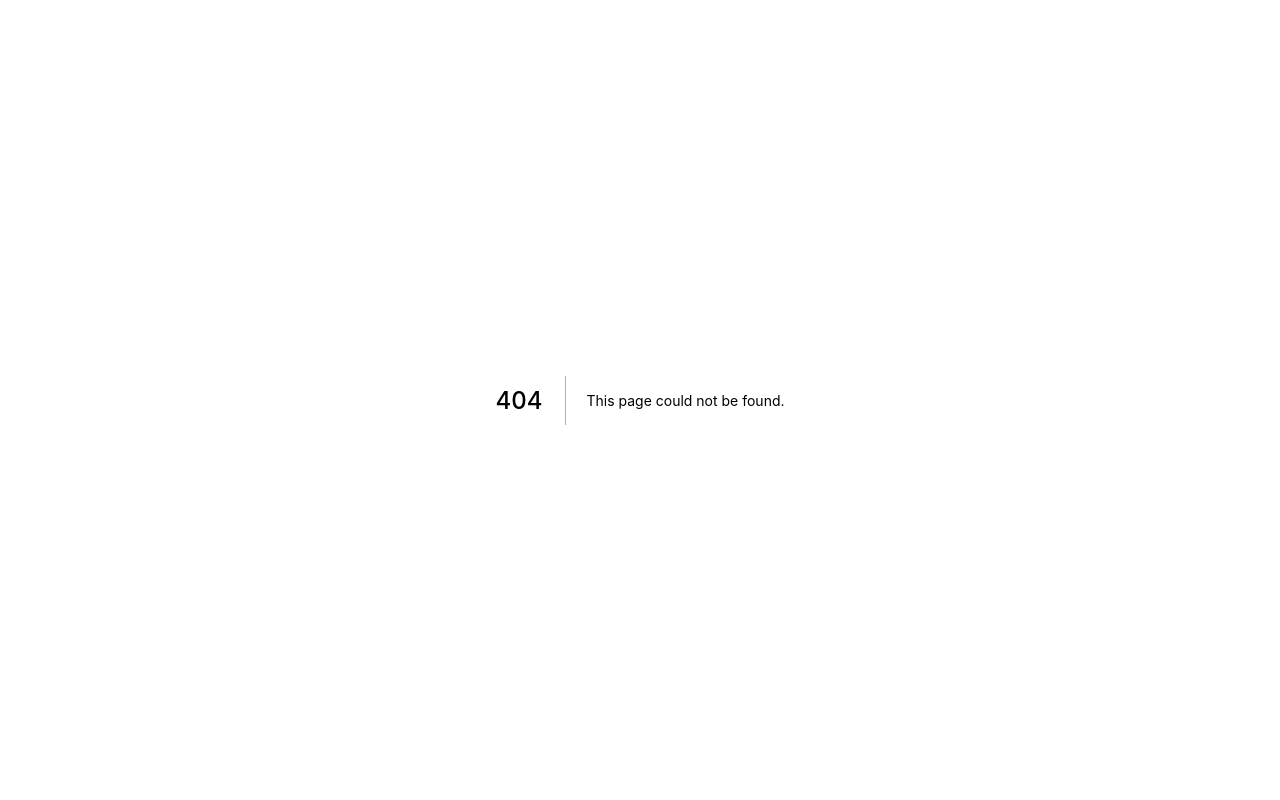
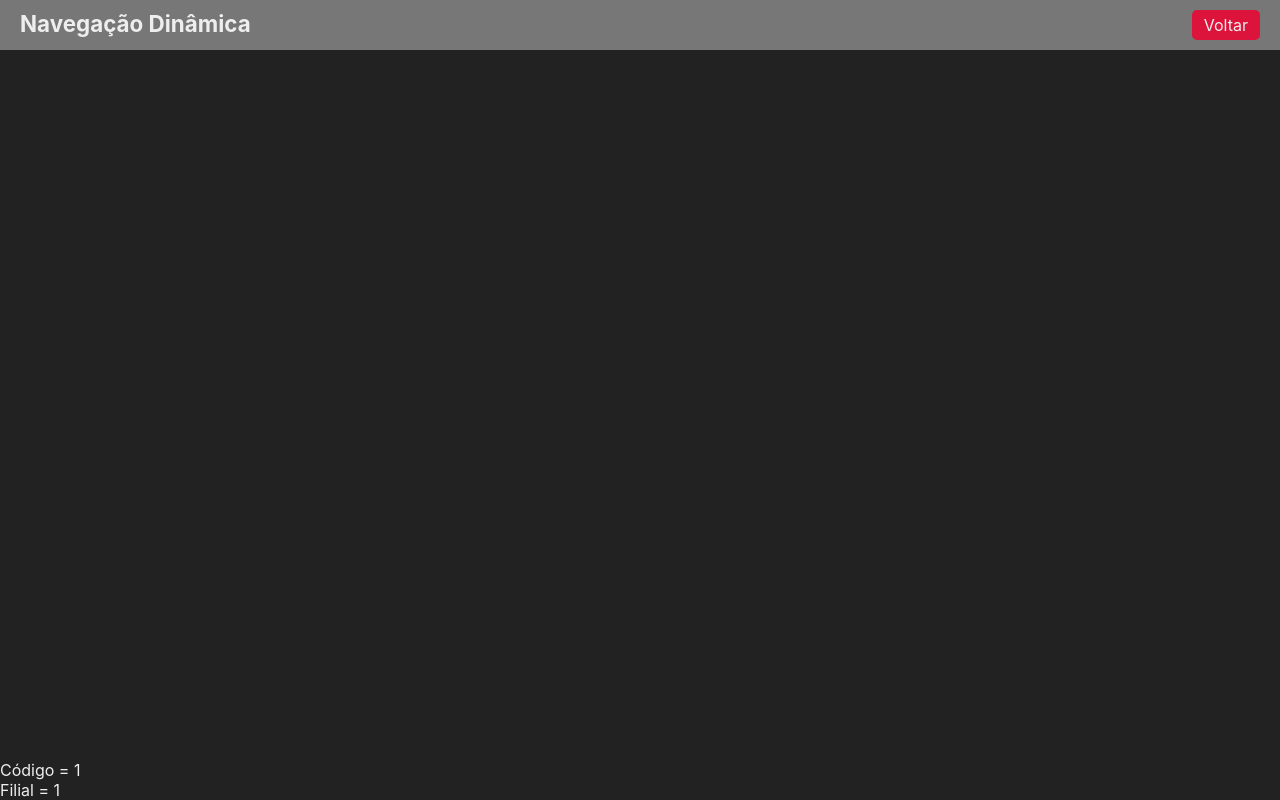
Before and after one commit to amandacgoncalves/nextjs_fundamentals, a Next.js app: page /cliente/1/1 in a window 1280 px wide. Before the commit this address had no page. Built offline with nearby package versions, Linux system fonts and the light colour scheme.

Commit message:
dinamic navigation

```diff
--- a/package.json
+++ b/package.json
@@ -11,7 +11,8 @@
   "dependencies": {
     "next": "12.1.6",
     "react": "18.1.0",
-    "react-dom": "18.1.0"
+    "react-dom": "18.1.0",
+    "yarn": "^1.22.18"
   },
   "devDependencies": {
     "eslint": "8.16.0",
--- /dev/null
+++ b/src/pages/cliente/[filial]/[codigo].jsx
@@ -0,0 +1,13 @@
+import Layout from "../../../components/Layout";
+import { useRouter } from "next/router";
+
+export default function ClientePorCodigo() {
+    const router = useRouter()
+
+  return (
+    <Layout titulo="Navegação Dinâmica">
+      <div>Código = {router.query.codigo}</div>
+      <div>Filial = {router.query.filial}</div>
+    </Layout>
+  );
+}
--- a/src/pages/index.jsx
+++ b/src/pages/index.jsx
@@ -14,6 +14,7 @@
             <Navegador  texto="Exemplo" destino="/exemplo" cor="#9400d3"/>
             <Navegador  texto="JSX" destino="/jsx" cor="crimson"/>
             <Navegador  texto="Navegação #01" destino="/navegacao" cor="green"/>
+            <Navegador  texto="Navegação #02" destino="/cliente/sp-2/321" cor="blue"/>
         </div>
     )
 }
```
Also changed, not shown: 2 other files (tests, documents, lock files or other folders).
